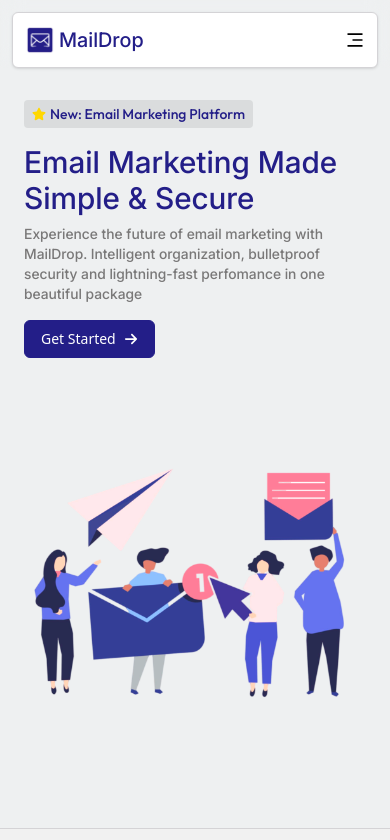
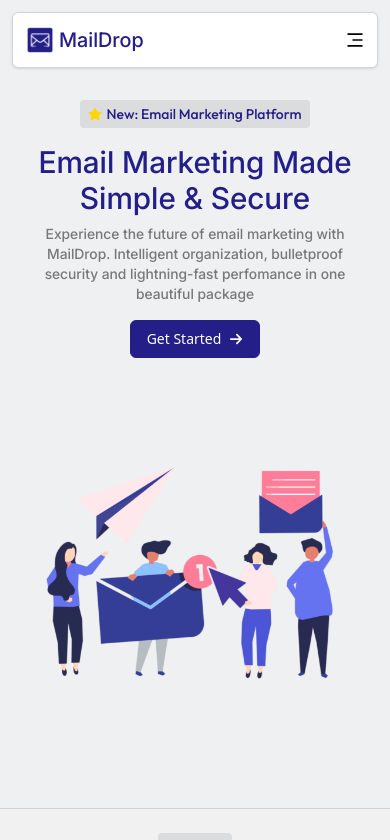
Before and after one commit to Habeebamoo/MailDrop, a React (Vite) app in the folder client/: page / in a window 390 px wide. Shown: the top 840 px of the page. Built offline with nearby package versions, Linux system fonts and the light colour scheme; no server answers.

Commit message:
updated hero section

```diff
--- a/client/src/components/home/Footer.tsx
+++ b/client/src/components/home/Footer.tsx
@@ -44,7 +44,7 @@ const Footer = () => {
           <small>Privacy Policy</small>
         </div>
       </div>
-      <hr className="text-fade mt-10" />
+      <hr className="text-gray-500 mt-10" />
       <p className="mt-6 mb-2 text-accent text-sm font-outfit text-center">&copy; {year} MailDrop. All rights reserved</p>
     </footer>
   )
--- a/client/src/components/home/Hero.tsx
+++ b/client/src/components/home/Hero.tsx
@@ -14,24 +14,24 @@ const Hero = () => {
     <section className="pt-[100px] pb-6 bg-bg px-2">
       <div className="lg:grid lg:grid-cols-2 lg:gap-2 lg:w-[80%] mx-auto">
         <div className="lg:mt-10 max-lg:px-4">
-          <div className="inline-block" data-aos="zoom-in">
-            <p className="bg-bg2 font-outfit flex-start py-1 px-2 rounded font-open text-sm text-primary">
+          <div className="flex-center sm:flex-start">
+            <p className="bg-bg2 font-outfit max-sm:flex-center flex-start py-1 px-2 rounded font-open text-sm text-primary">
               <FaStar color="gold" />
               <span className="ml-1">New: Email Marketing Platform</span>
             </p>
           </div>
-          <h1 data-aos="zoom-in" className="font-inter text-primary text-3xl mt-4">Email Marketing Made Simple & Secure</h1>
-          <p data-aos="zoom-in" className="text-sm mt-2 text-accent font-inter">
+          <h1 data-aos="zoom-in" className="font-inter text-primary text-3xl mt-4 max-sm:text-center">Email Marketing Made Simple & Secure</h1>
+          <p data-aos="zoom-in" className="text-sm mt-2 text-accent max-sm:text-center font-inter">
             Experience the future of email marketing with MailDrop. Intelligent organization, bulletproof security and lightning-fast perfomance in one beautiful package
           </p>
-          <button data-aos="slide-up" onClick={toLogin} className="max-md:py-2 mt-4 text-sm px-4 btn-primary flex-center">
+          <button data-aos="slide-up" onClick={toLogin} className="max-md:py-2 mt-4 text-sm px-4 btn-primary flex-center max-sm:mx-auto">
             <span className="mr-2">Get Started</span>
             <FaArrowRight size={14} />
           </button>
         </div>
         <div className="max-sm:my-22 lg:ml-5">
           <div className="flex-center" data-aos="zoom-in">
-            <img src={heroImg} className="max-lg:h-[270px] lg:h-[250px]" />
+            <img src={heroImg} className="max-lg:h-[250px] lg:h-[250px]" />
           </div>
         </div>
       </div>
```
